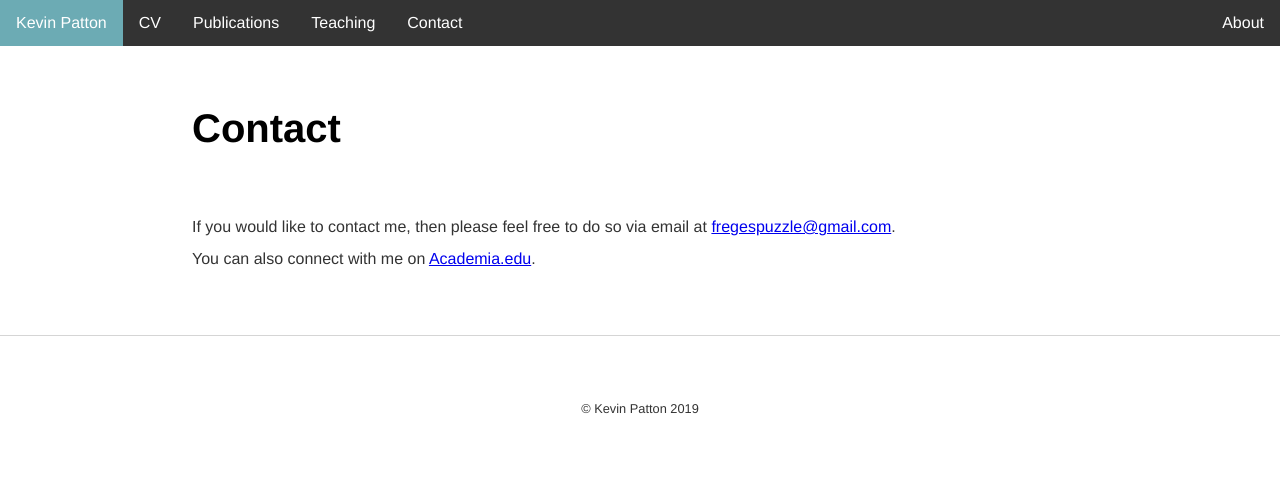
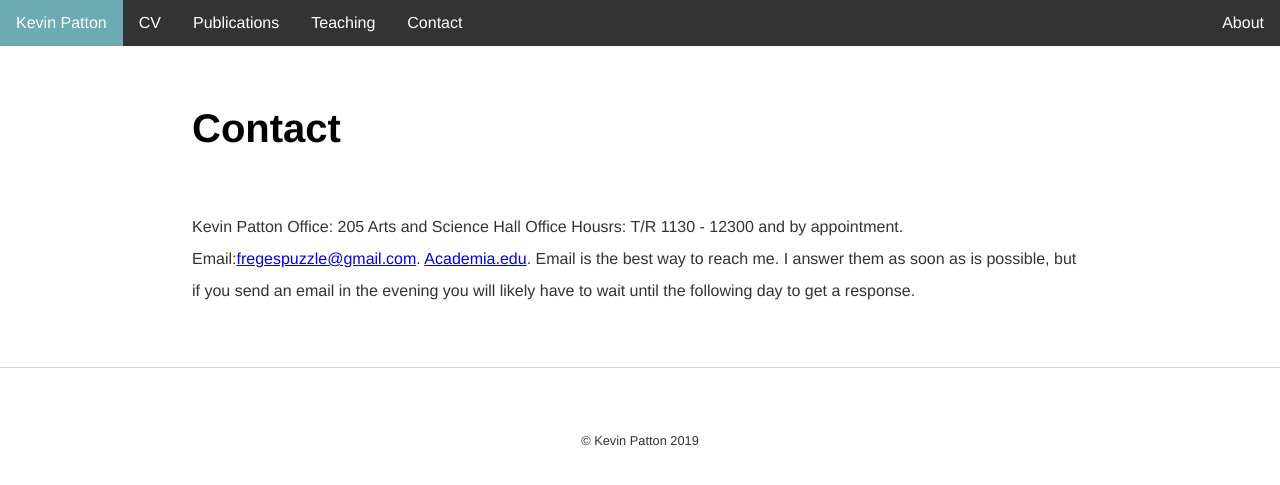
Before and after one commit to kevinjpatton/kevinjpatton.github.io, a Jekyll site: the page built from contact/index.html, in a window 1280 px wide. Shown: the top 485 px of the page. Built offline with Jekyll 4.4.1, drawn with Linux system fonts in a browser that asks for light colours; Markdown is read by kramdown in place of the engine named in the settings.

Commit message:
Update index.html

```diff
--- a/contact/index.html
+++ b/contact/index.html
@@ -3,4 +3,9 @@ layout: default
 title: Contact - Kevin Patton
 ---
 <h1>Contact</h1>
-<p>If you would like to contact me, then please feel free to do so via email at <a href="mailto:fregespuzzle@gmail.com" target="_blank">fregespuzzle@gmail.com</a>.<br>You can also connect with me on <a href="https://un-lincoln.academia.edu/KevinPatton" target="_blank">Academia.edu</a>.</p>
+<p>Kevin Patton
+  Office: 205 Arts and Science Hall
+  Office Housrs: T/R 1130 - 12300 and by appointment.
+  Email:<a href="mailto:fregespuzzle@gmail.com" target="_blank">fregespuzzle@gmail.com</a>.
+  <a href="https://un-lincoln.academia.edu/KevinPatton" target="_blank">Academia.edu</a>.
+  Email is the best way to reach me.  I answer them as soon as is possible, but if you send an email in the evening you will likely have to wait until the following day to get a response.</p>
```
